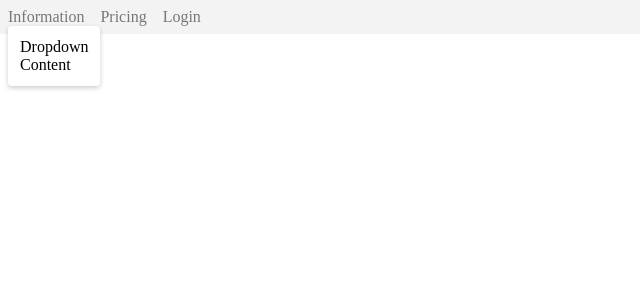
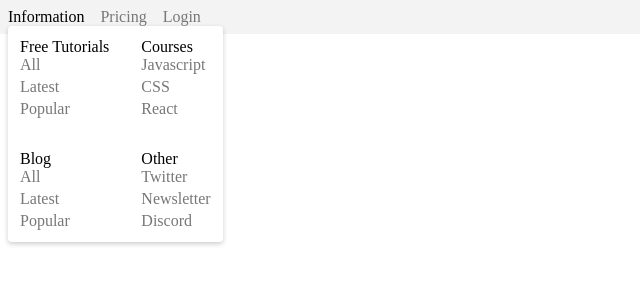
Before and after one commit to volkankarakaya/advanced-dropdown-menu, a plain HTML site: page index.html in a window 1280 px wide. Both pictures are taken after a click on the button "Information". Shown: the whole page, without its empty margins (0-640 px from the left). Drawn offline with Linux system fonts and the light colour scheme.

Commit message:
add dropdown function

```diff
--- a/index.html
+++ b/index.html
@@ -1,24 +1,66 @@
 <!DOCTYPE html>
 <html lang="en">
-<head>
-    <meta charset="UTF-8">
-    <meta http-equiv="X-UA-Compatible" content="IE=edge">
-    <meta name="viewport" content="width=device-width, initial-scale=1.0">
+  <head>
+    <meta charset="UTF-8" />
+    <meta http-equiv="X-UA-Compatible" content="IE=edge" />
+    <meta name="viewport" content="width=device-width, initial-scale=1.0" />
     <title>Document</title>
-    <link rel="stylesheet" href="style.css">
-</head>
-<body>
+    <link rel="stylesheet" href="style.css" />
+    <script src="script.js" defer></script>
+  </head>
+  <body>
     <div class="header">
-        <div class="dropdown">
-            <button class="link">Information</button>
-            <div class="dropdown-menu">
-                Dropdown Content
+      <div class="dropdown" data-dropdown>
+        <button class="link" data-dropdown-button>Information</button>
+        <div class="dropdown-menu information-grid">
+          <div>
+            <div class="dropdown-heading">Free Tutorials</div>
+            <div class="dropdown-links">
+              <a href="" class="link">All</a>
+              <a href="" class="link">Latest</a>
+              <a href="" class="link">Popular</a>
             </div>
+          </div>
+          <div>
+            <div class="dropdown-heading">Courses</div>
+            <div class="dropdown-links">
+              <a href="" class="link">Javascript</a>
+              <a href="" class="link">CSS</a>
+              <a href="" class="link">React</a>
+            </div>
+          </div>
+          <div>
+            <div class="dropdown-heading">Blog</div>
+            <div class="dropdown-links">
+              <a href="" class="link">All</a>
+              <a href="" class="link">Latest</a>
+              <a href="" class="link">Popular</a>
+            </div>
+          </div>
+          <div>
+            <div class="dropdown-heading">Other</div>
+            <div class="dropdown-links">
+              <a href="" class="link">Twitter</a>
+              <a href="" class="link">Newsletter</a>
+              <a href="" class="link">Discord</a>
+            </div>
+          </div>
+        </div>
+      </div>
+      <a href="#" class="link">Pricing</a>
 
-        </div>
-        <a href="#" class="link">Pricing</a>
-        <button class="link">Login</button>
+      <div class="dropdown" data-dropdown="">
+          <button class="link" data-dropdown-button>Login</button>
+          <div class="dropdown-menu">
+            <form class="login-form">
+                <label for="email">Email</label>
+                <input type="email" name="email" id="email">
+                <label for="password">Password</label>
+                <input type="password" name="password" id="password">
+                <button type="submit">Login</button>
+            </form>
+          </div>
+      </div>
     </div>
-
-</body>
+  </body>
 </html>
--- /dev/null
+++ b/script.js
@@ -0,0 +1,15 @@
+document.addEventListener("click", e => {
+    const isDropdownButton = e.target.matches("[data-dropdown-button]");
+    if(!isDropdownButton && e.target.closest("[data-dropdown]") !=null) return
+
+    let currentDropdown
+    if(isDropdownButton){
+        currentDropdown = e.target.closest("[data-dropdown]")
+        currentDropdown.classList.toggle("active")
+    }
+
+    document.querySelectorAll("[data-dropdown].active").forEach(dropdown =>{
+        if(dropdown === currentDropdown) return
+        dropdown.classList.remove("active")
+    })
+})
--- a/style.css
+++ b/style.css
@@ -21,6 +21,7 @@ body{
     padding: 0;
 }
 
+.dropdown.active> .link,
 .link:hover{
     color:black;
 }
@@ -43,8 +44,23 @@ body{
     pointer-events: none;
 }
 
-.dropdown > .link:focus + .dropdown-menu{
+.dropdown.active > .link + .dropdown-menu{
     opacity: 1;
     transform: translateY(0);
     pointer-events:auto ;
 }
+
+.information-grid{
+    display: grid;
+    grid-template-columns: repeat(2,max-content);
+    gap:2rem;
+}
+.dropdown-links{
+    display: flex;
+    flex-direction: column;
+    gap:.25rem;
+}
+
+.login-form > input{
+    margin-bottom: .5rem;
+}
```
